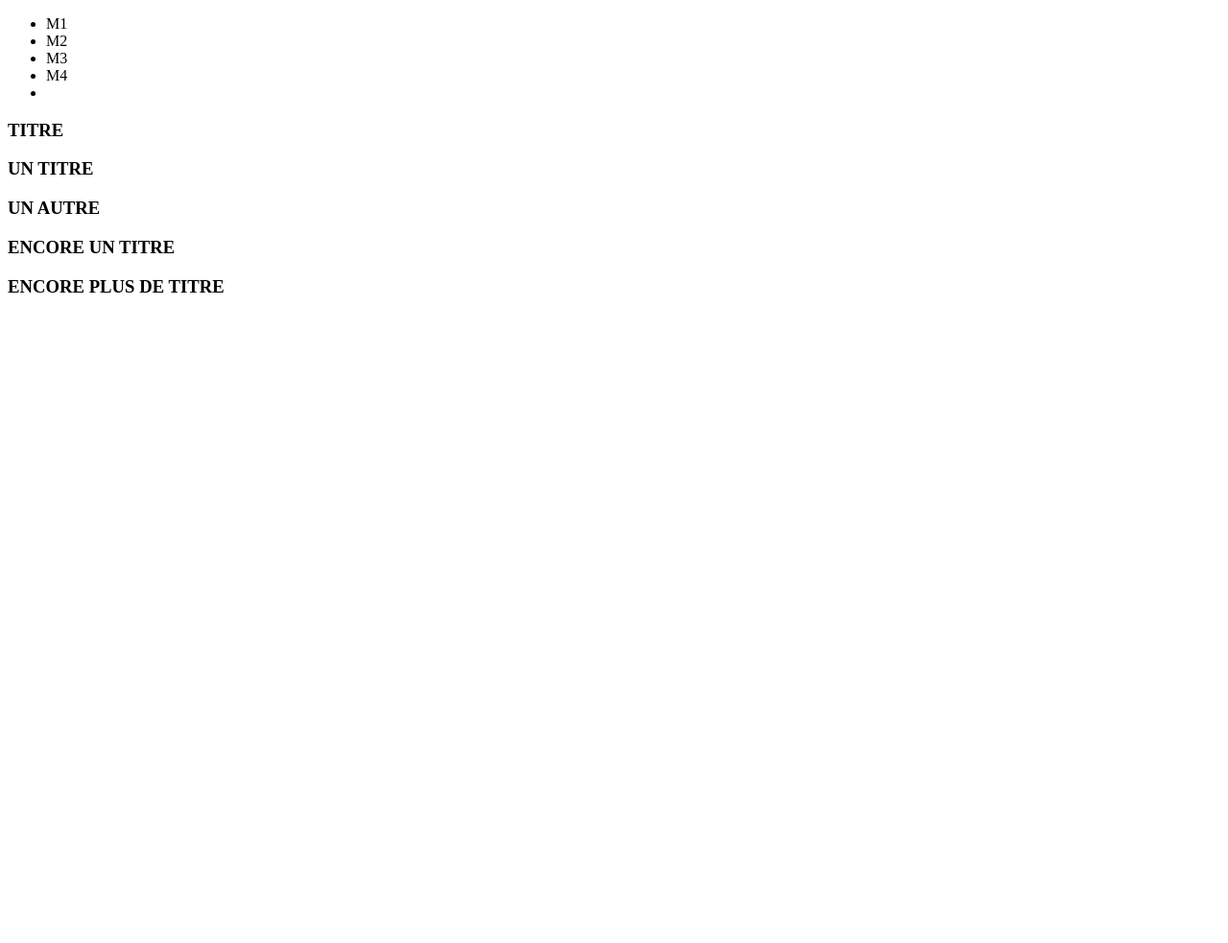
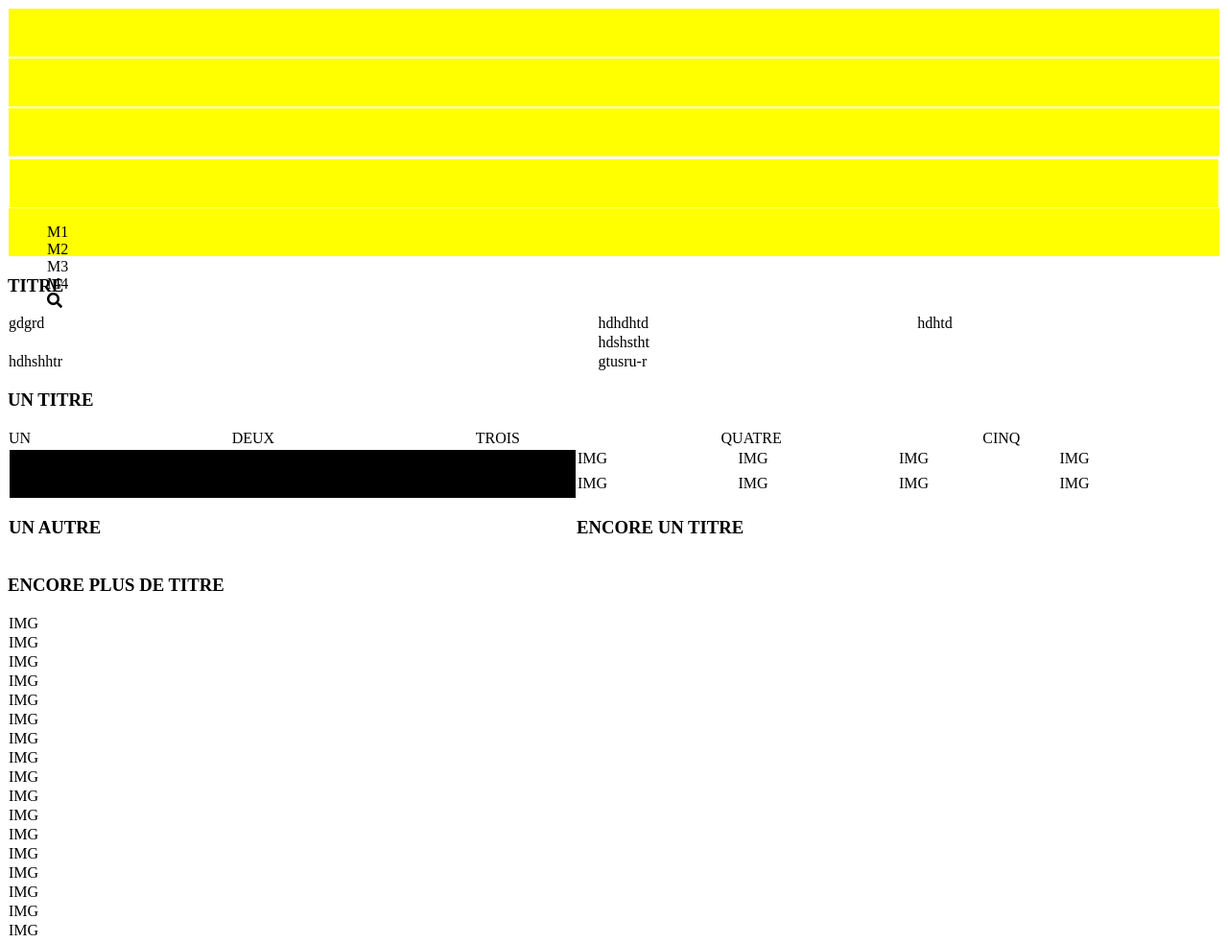
Before and after one commit to Olcaine/integration, a plain HTML site: page index.html in a window 1280 px wide. Shown: the whole page at 96% size. Before the commit the page ends 800 px from the top, so only its background shows below. Drawn offline with nearby package versions, Linux system fonts and the light colour scheme; files that its build step writes are made by us from their sources.

Commit message:
Now, we are learn to use grid but we are don't finish this inté; footer and nav need to be finishedand the second inté tommorow, i hope that be good

```diff
--- /dev/null
+++ b/css/scss/style.scss
@@ -0,0 +1,187 @@
+div {
+    border: 1px solid white;
+}
+
+.greyHeader {
+    background-color: yellow;
+    border: 1px solid white;
+    height: 50px;
+    nav{
+        background: red;
+        height: 10px;
+        ul {
+            li{
+                list-style: none;
+            }
+        }
+    }
+}
+
+.greyMainUn {
+    background-color: blue;
+    height: 50px;
+}
+
+.greyMainDeux {
+    background-color: pink;
+    height: 50px;
+}
+
+.greyMainAlone {
+    background-color: black;
+    height: 50px;
+}
+
+.greyMainTrois {
+    background-color: purple;
+    height: 50px;
+}
+
+.greyFooter {
+    background-color: orange;
+    height: 50px;
+}
+
+
+main {
+    #first{
+        display: grid;
+        grid-template-areas: "a a b c"
+        "a a d d"
+        "e e f f";
+
+        .greyMain1 {
+            grid-area: a;
+        }
+        .greyMain2{
+            grid-area : b;
+        }
+        .greyMain3 {
+            grid-area: c;
+        }
+        .greyMain4 {
+            grid-area: d;
+        }
+        .greyMain5 {
+            grid-area: e;
+        }
+        .greyMain6 {
+            grid-area: f;
+        }
+    }
+    #second {
+        display: grid;
+        grid-template-areas: "a b c d e";
+        .MainDeux1 {
+            grid-area: a;
+        }
+        .MainDeux2 {
+            grid-area: b;
+        }
+        .MainDeux3 {
+            grid-area: c;
+        }
+        .MainDeux4 {
+            grid-area: d;
+        }
+        .MainDeux5 {
+            grid-area: e;
+        }
+    }
+    #global {
+        display: grid;
+        grid-template-areas: "a b";
+        #third{
+            grid-area: a;
+        }
+        #fourth {
+            grid-area : b;
+            display: grid;
+            grid-template-areas: "a b c d"
+            "e f g h";
+            .MainTrois1 {
+                grid-area: a;
+            }
+            .MainTrois2 {
+                grid-area: b;
+            }
+            .MainTrois3 {
+                grid-area: c;
+            }
+            .MainTrois4 {
+                grid-area: d;
+            }
+            .MainTrois5 {
+                grid-area: e;
+            }
+            .MainTrois6 {
+                grid-area: f;
+            }
+            .MainTrois7 {
+                grid-area: g;
+            }
+            .MainTrois8 {
+                grid-area: h;
+            }
+        }
+    }
+    footer{
+        display: grid;
+        grid-template-areas:
+        "a a b b c c d d"
+        "e e e e e e e e"
+        "f f g g h h i i j j"
+        "k l m n o p q";
+        .greyFooter1 {
+            grid-area: a;
+        }
+        .greyFooter2 {
+            grid-area: b;
+        }
+        .greyFooter3 {
+            grid-area: c;
+        }
+        .greyFooter4 {
+            grid-area: d;
+        }
+        .greyFooter5 {
+            grid-area: e;
+        }
+        .greyFooter6 {
+            grid-area: f;
+        }
+        .greyFooter7 {
+            grid-area: g;
+        }
+        .greyFooter8 {
+            grid-area: h;
+        }
+        .greyFooter9 {
+            grid-area: i;
+        }
+        .greyFooter10 {
+            grid-area: j;
+        }
+        .greyFooter11 {
+            grid-area: k;
+        }
+        .greyFooter12 {
+            grid-area: l;
+        }
+        .greyFooter13 {
+            grid-area: m;
+        }
+        .greyFooter14 {
+            grid-area: n;
+        }
+        .greyFooter15 {
+            grid-area: o;
+        }
+        .greyFooter16 {
+            grid-area: p;
+        }
+        .greyFooter17 {
+            grid-area: q;
+        }
+    }
+}
--- a/index.html
+++ b/index.html
@@ -1,10 +1,13 @@
 <!DOCTYPE html>
 <html lang="en" dir="ltr">
+
 <head>
-        <link rel="stylesheet" href="scss/css/style.css">
+    <link rel="stylesheet" href="https://use.fontawesome.com/releases/v5.2.0/css/all.css" integrity="sha384-hWVjflwFxL6sNzntih27bfxkr27PmbbK/iSvJ+a4+0owXq79v+lsFkW54bOGbiDQ" crossorigin="anonymous">
+    <link rel="stylesheet" href="css/style.css">
     <meta charset="utf-8">
     <title>integration</title>
 </head>
+
 <body>
 
     <header>
@@ -13,66 +16,79 @@
         <aside class="greyHeader"></aside>
         <div class="greyHeader">
             <div class="greyHeader"></div>
+            <nav>
                 <ul>
                     <li>M1</li>
                     <li>M2</li>
                     <li>M3</li>
                     <li>M4</li>
-                    <li><i></i></li>
+                    <li><i class="fas fa-search"></i></li>
                 </ul>
+            </nav>
+        </div>
         <div class="greyHeader"></div>
-            </div>
     </header>
 
     <main>
         <h3>TITRE</h3>
-            <div class="greyMainUn"></div>
-            <div class="greyMainUn"></div>
-            <div class="greyMainUn"></div>
-            <div class="greyMainUn"></div>
-            <div class="greyMainUn"></div>
-            <div class="greyMainUn"></div>
+        <section id="first">
 
+            <div class="greyMain1">gdgrd</div>
+            <div class="greyMain2">hdhdhtd</div>
+            <div class="greyMain3">hdhtd</div>
+            <div class="greyMain4">hdshstht</div>
+            <div class="greyMain5">hdhshhtr</div>
+            <div class="greyMain6">gtusru-r</div>
+        </section>
         <h3>UN TITRE</h3>
-            <div class="greyMainDeux"></div>
-            <div class="greyMainDeux"></div>
-            <div class="greyMainDeux"></div>
-            <div class="greyMainDeux"></div>
-            <div class="greyMainDeux"></div>
+        <section id="second">
 
+            <div class="MainDeux1">UN</div>
+            <div class="MainDeux2">DEUX</div>
+            <div class="MainDeux3">TROIS</div>
+            <div class="MainDeux4">QUATRE</div>
+            <div class="MainDeux5">CINQ</div>
+        </section>
+        <div id="global">
             <h3>UN AUTRE</h3>
+
+            <section id="third">
                 <div class="greyMainAlone"></div>
-
+            </section>
             <h3>ENCORE UN TITRE</h3>
-            <div class=""></div>
-            <div class="greyMainTrois"></div>
-            <div class="greyMainTrois"></div>
-            <div class="greyMainTrois"></div>
-            <div class="greyMainTrois"></div>
-            <div class="greyMainTrois"></div>
-            <div class="greyMainTrois"></div>
-            <div class="greyMainTrois"></div>
+            <section id="fourth">
+                <div class="MainTrois1">IMG</div>
+                <div class="MainTrois2">IMG</div>
+                <div class="MainTrois3">IMG</div>
+                <div class="MainTrois4">IMG</div>
+                <div class="MainTrois5">IMG</div>
+                <div class="MainTrois6">IMG</div>
+                <div class="MainTrois7">IMG</div>
+                <div class="MainTrois8">IMG</div>
+            </section>
+        </div>
     </main>
 
     <footer>
         <h3>ENCORE PLUS DE TITRE</h3>
-            <div class="greyFooter"></div>
-            <div class="greyFooter"></div>
-            <div class="greyFooter"></div>
-            <div class="greyFooter"></div>
-            <div class="greyFooter"></div>
-            <div class="greyFooter"></div>
-            <div class="greyFooter"></div>
-            <div class="greyFooter"></div>
-            <div class="greyFooter"></div>
-            <div class="greyFooter"></div>
-            <div class="greyFooter"></div>
-            <div class="greyFooter"></div>
-            <div class="greyFooter"></div>
-            <div class="greyFooter"></div>
-            <div class="greyFooter"></div>
-            <div class="greyFooter"></div>
-            <div class="greyFooter"></div>
+        <div class="greyFooter1">IMG</div>
+        <div class="greyFooter2">IMG</div>
+        <div class="greyFooter3">IMG</div>
+        <div class="greyFooter4">IMG</div>
+        <div class="greyFooter5">IMG</div>
+        <div class="greyFooter6">IMG</div>
+        <div class="greyFooter7">IMG</div>
+        <div class="greyFooter8">IMG</div>
+        <div class="greyFooter9">IMG</div>
+        <div class="greyFooter10">IMG</div>
+        <div class="greyFooter11">IMG</div>
+        <div class="greyFooter12">IMG</div>
+        <div class="greyFooter13">IMG</div>
+        <div class="greyFooter14">IMG</div>
+        <div class="greyFooter15">IMG</div>
+        <div class="greyFooter16">IMG</div>
+        <div class="greyFooter17">IMG</div>
     </footer>
 </body>
+
 </html>
```
Also changed, not shown: css/style.css (added), 1 other file. Lines whose indentation alone changed are shown as unchanged.
